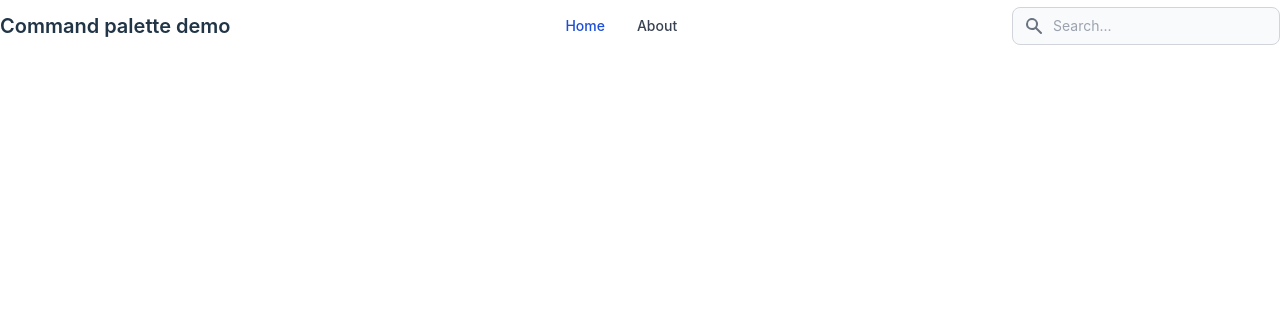
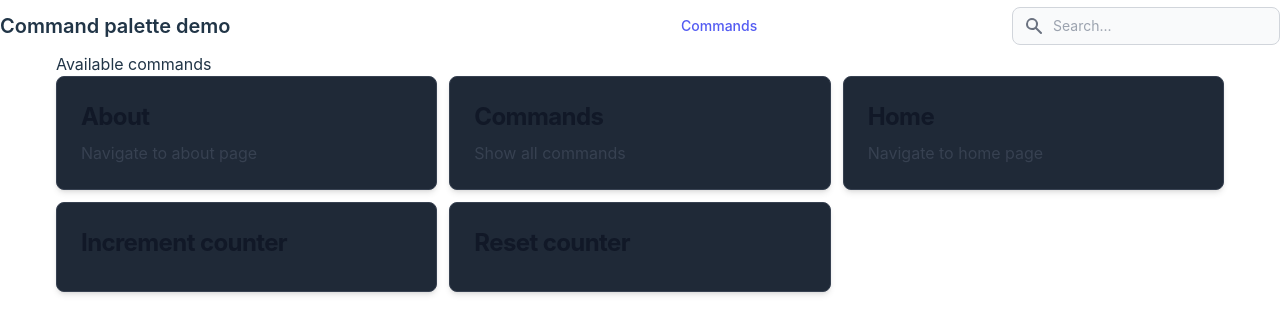
Before and after one commit to qiushiyan/vue-command-palette, a Vue app: page /commands in a window 1280 px wide. Shown: the top 334 px of the page. Built offline with nearby package versions, Linux system fonts and the light colour scheme.

Commit message:
regisetr all commands

```diff
--- a/src/App.vue
+++ b/src/App.vue
@@ -1,20 +1,35 @@
 <script setup lang="ts">
 import { useRouter } from 'vue-router';
 import Layout from './components/Layout.vue';
+import { count, increment } from "./counter";
 import { useCommandStore } from './stores/CommandStore';
 
 const router = useRouter();
 const commandStore = useCommandStore()
-commandStore.registerCommand({
+commandStore.registerCommands([
+  {
     title: 'Home',
     description: "Navigate to home page",
     command: () => router.push('/'),
-})
-commandStore.registerCommand({
+  },
+  {
     title: 'About',
     description: "Navigate to about page",
     command: () => router.push('/about'),
-})
+  }, {
+    title: 'Commands',
+    description: "Show all commands",
+    command: () => router.push('/commands'),
+  },
+  {
+    title: 'Increment counter',
+    command: increment
+  },
+  {
+    title: 'Reset counter',
+    command: () => count.value = 0
+  }
+])
 </script>
 
 <template>
--- a/src/components/Navbar.vue
+++ b/src/components/Navbar.vue
@@ -62,16 +62,18 @@
                         placeholder="Search...">
                 </div>
                 <ul
-                    class="flex flex-col p-4 mt-4 bg-gray-50 rounded-lg border border-gray-100 md:flex-row md:space-x-8 md:mt-0 md:text-sm md:font-medium md:border-0 md:bg-white dark:bg-gray-800 md:dark:bg-gray-900 dark:border-gray-700">
+                    class="flex flex-col p-4 mt-4  rounded-lg border border-gray-100 md:flex-row md:space-x-8 md:mt-0 md:text-sm md:font-medium md:border-0 md:bg-white bg-gray-800 md:dark:bg-gray-900 dark:border-gray-700">
                     <li>
-                        <router-link to="/"
-                            class="block py-2 pr-4 pl-3 text-white bg-blue-700 rounded md:bg-transparent md:text-blue-700 md:p-0 dark:text-white"
-                            aria-current="page">Home</router-link>
+                        <router-link to="/" class="block pr-4 pl-3 text-white rounded" aria-current="page">Home
+                        </router-link>
                     </li>
                     <li>
-                        <router-link to="/about"
-                            class="block py-2 pr-4 pl-3 text-gray-700 rounded hover:bg-gray-100 md:hover:bg-transparent md:hover:text-blue-700 md:p-0 md:dark:hover:text-white dark:text-gray-400 dark:hover:bg-gray-700 dark:hover:text-white md:dark:hover:bg-transparent dark:border-gray-700">
+                        <router-link to="/about" class="block pr-4 pl-3 text-white  rounded">
                             About</router-link>
+                    </li>
+                    <li>
+                        <router-link to="/commands" class="block pr-4 pl-3 text-white  rounded">
+                            Commands</router-link>
                     </li>
                 </ul>
             </div>
@@ -80,5 +82,7 @@
 </template>
 
 <style scoped>
-
+.router-link-active {
+    color: #535bf2;
+}
 </style>
--- /dev/null
+++ b/src/counter.ts
@@ -0,0 +1,5 @@
+import { ref } from "vue";
+
+const count = ref(0);
+const increment = () => count.value++;
+export { count, increment };
--- a/src/main.ts
+++ b/src/main.ts
@@ -9,6 +9,7 @@ import "./styles/tailwind.css";
 const routes = [
   { path: "/", component: () => import("./pages/Home.vue") },
   { path: "/about", component: () => import("./pages/About.vue") },
+  { path: "/commands", component: () => import("./pages/Commands.vue") },
 ];
 
 const router = createRouter({
--- a/src/pages/About.vue
+++ b/src/pages/About.vue
@@ -3,8 +3,9 @@
 </script>
 
 <template>
-    About page
+    <h2> About page</h2>
 </template>
+
 
 <style scoped>
 
--- /dev/null
+++ b/src/pages/Commands.vue
@@ -0,0 +1,18 @@
+<script setup lang = "ts">
+import { useCommandStore } from '../stores/CommandStore';
+
+const commandStore = useCommandStore()
+</script>
+
+<template>
+    <h2>Available commands</h2>
+    <div class="commands grid grid-cols-3 gap-3">
+        <div class="command-info block p-6 max-w-sm  rounded-lg border shadow-md bg-gray-800 border-gray-700 hover:bg-gray-700"
+            v-for="command in commandStore.commandList" :key="command.id">
+            <h5 class="mb-2 text-2xl font-bold tracking-tight text-gray-900 dark:text-white">{{ command.title }}</h5>
+            <p class="font-normal text-gray-700 dark:text-gray-400" v-if="command.description">{{ command.description }}
+            </p>
+        </div>
+    </div>
+
+</template>
--- a/src/pages/Home.vue
+++ b/src/pages/Home.vue
@@ -1,9 +1,14 @@
 <script setup lang = 'ts'>
-
+import { count, increment } from "../counter";
 </script>
 
 <template>
-    Home page
+    <h2>Home page</h2>
+
+    <div class="counter">
+        <span>count is </span>
+        <button @click="increment">{{ count }}</button>
+    </div>
 </template>
 
 <style scoped>
--- a/src/stores/CommandStore.ts
+++ b/src/stores/CommandStore.ts
@@ -7,13 +7,13 @@ export const useCommandStore = defineStore("CommandPalette", {
     return {
       commandPaletteVisible: false,
       commandFilterText: "",
-      activeIdx: -1,
+      activeIdx: 0,
       commandList: [] as Command[],
     };
   },
 
   getters: {
-    filteredCommandList: (state) => {
+    filteredCommandList: (state): Command[] => {
       if (state.commandFilterText === "") {
         return state.commandList;
       }
@@ -27,6 +27,14 @@ export const useCommandStore = defineStore("CommandPalette", {
   },
 
   actions: {
+    registerCommands(commands: ICommand[]) {
+      const sortedCommands = commands.sort((a, b) =>
+        a.title < b.title ? -1 : 1
+      );
+      this.commandList = sortedCommands.map((command) => {
+        return { ...command, id: uuid() };
+      });
+    },
     registerCommand(command: ICommand) {
       this.commandList.push({ id: uuid(), ...command });
     },
```
Also changed, not shown: 1 other file (tests, documents, lock files or other folders). Lines whose indentation alone changed are shown as unchanged.
